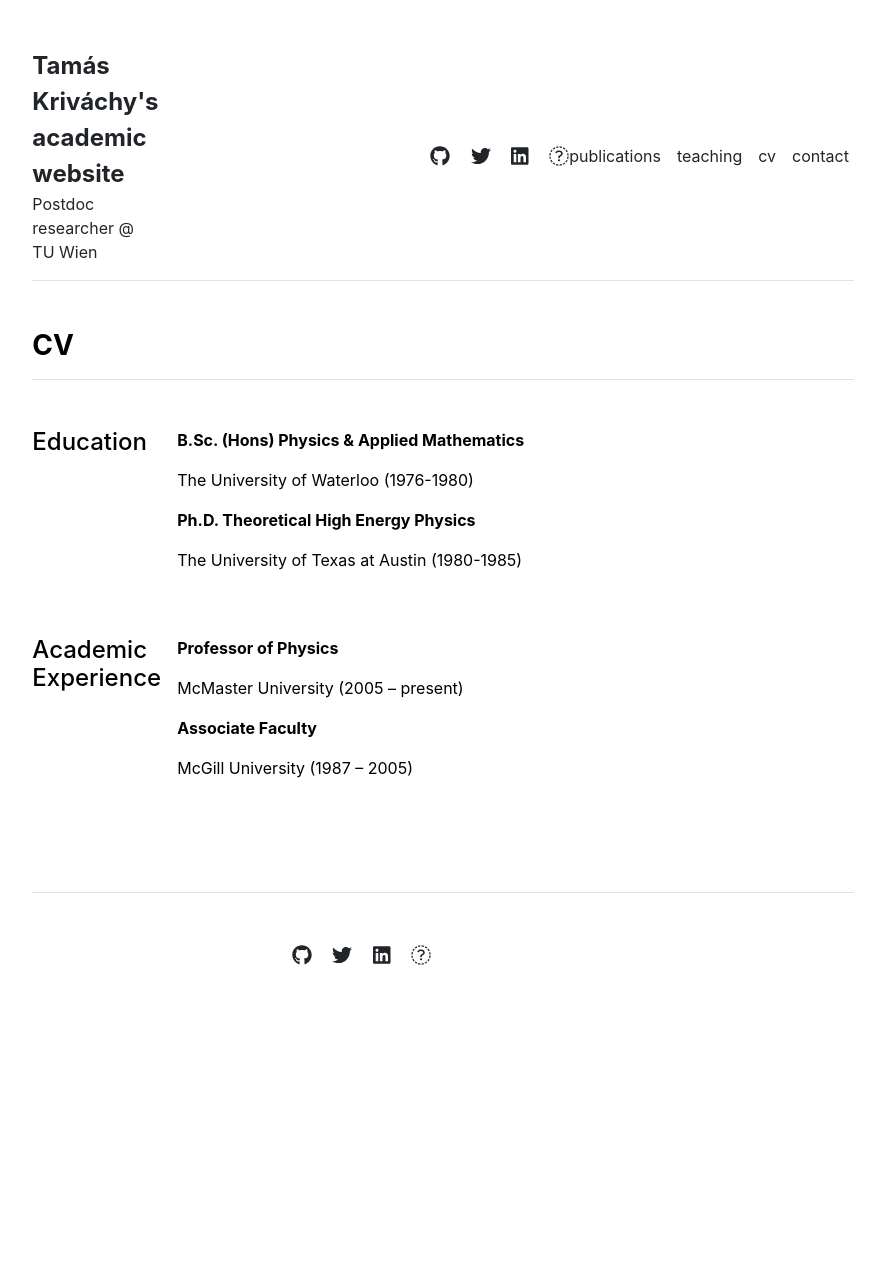
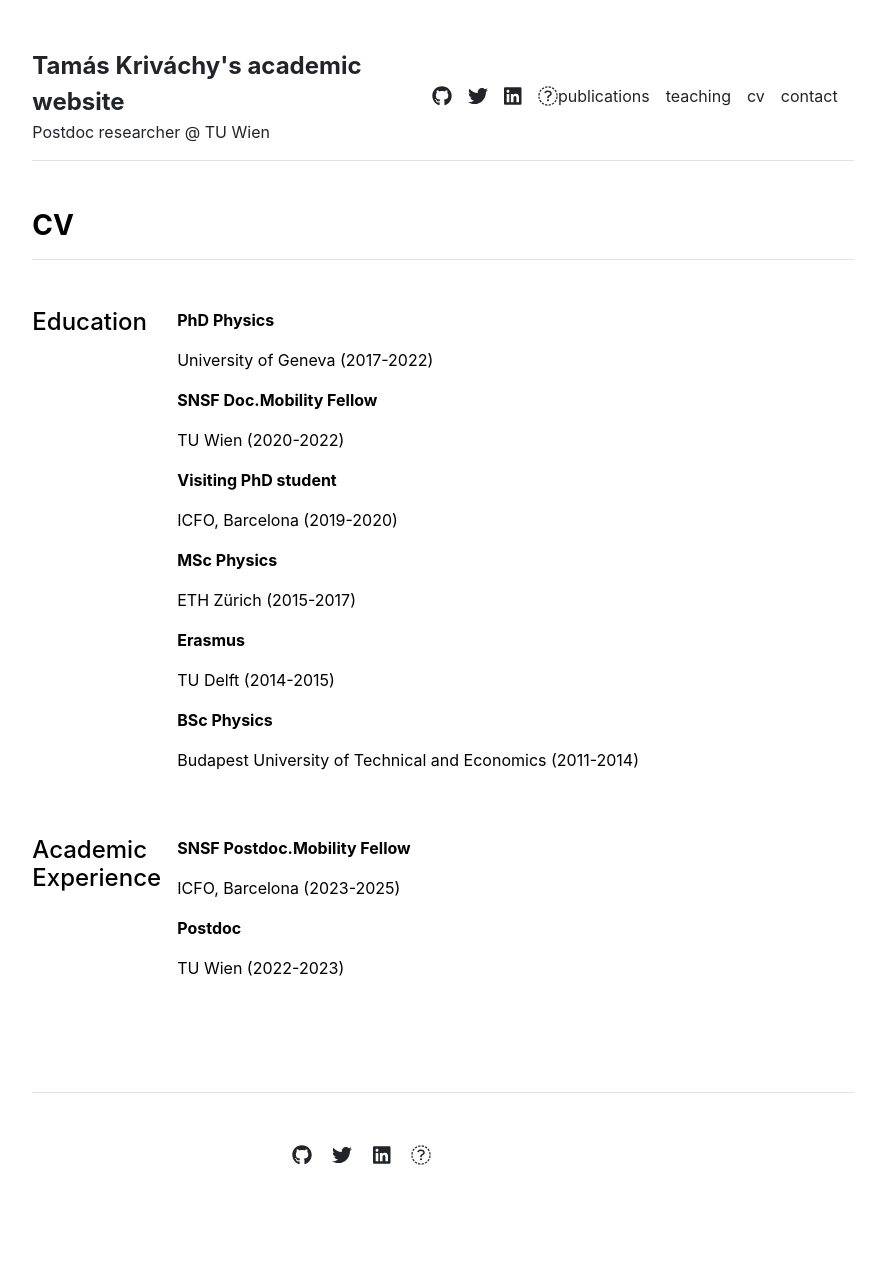
Before and after one commit to tkrivachy/tkrivachy.github.io, a Jekyll site: the page built from cv.md, in a window 1280 px wide. Shown: the whole page, without its empty margins (197-1082 px from the left). Built offline with Jekyll 4.4.1, drawn with Linux system fonts in a browser that asks for light colours; before the commit the page ends 1067 px from its top, so only the background shows below that.

```diff
--- a/_data/cv/academic-experience.yml
+++ b/_data/cv/academic-experience.yml
@@ -1,5 +1,6 @@
-- title: 'Professor of Physics'
-  description: 'McMaster University (2005 – present)'
 
-- title: 'Associate Faculty'
-  description: 'McGill University (1987 – 2005)'
+- title: 'SNSF Postdoc.Mobility Fellow'
+  description: 'ICFO, Barcelona (2023-2025)'
+
+- title: 'Postdoc'
+  description: 'TU Wien (2022-2023)'
--- a/_data/cv/education.yml
+++ b/_data/cv/education.yml
@@ -1,5 +1,17 @@
-- title: 'B.Sc. (Hons) Physics & Applied Mathematics'
-  description: 'The University of Waterloo (1976-1980)'
+- title: 'PhD Physics'
+  description: 'University of Geneva (2017-2022)'
 
-- title: 'Ph.D. Theoretical High Energy Physics'
-  description: 'The University of Texas at Austin (1980-1985)'
+- title: 'SNSF Doc.Mobility Fellow'
+  description: 'TU Wien (2020-2022)'
+
+- title: 'Visiting PhD student'
+  description: 'ICFO, Barcelona (2019-2020)'
+
+- title: 'MSc Physics'
+  description: 'ETH Zürich (2015-2017)'
+
+- title: 'Erasmus'
+  description: 'TU Delft (2014-2015)'
+
+- title: 'BSc Physics'
+  description: 'Budapest University of Technical and Economics (2011-2014)'
--- a/_includes/header.html
+++ b/_includes/header.html
@@ -7,7 +7,8 @@
       <span>{{ site.description }}</span>
     </a>
   </div>
-  <div class="col-md-6 text-end social-media-icons">
+  <!-- <div class="col-md-6 text-end social-media-icons"> -->
+  <div class="d-inline-flex social-media-icons">
     {% for item in site.data.settings.social %}
       <a href="{{ item.link }}" class="ms-3 fs-5"><i class="fab fa-{{ item.icon }}"></i></a>
     {% endfor %}
--- a/_layouts/home.html
+++ b/_layouts/home.html
@@ -1,8 +1,6 @@
 ---
 layout: default
 ---
-
-{% include aboutme.html %}
 
 <div class="row g-5 mb-5">
   <div class="col-md-6">
```
Also changed, not shown: _data/publications copy.yml (added, +13 -0 lines), _data/publications.yml (+10 -10 lines), _includes/aboutme.html (deleted, +0 -10 lines), _layouts/aboutme.html (deleted, +0 -7 lines), aboutme.md (deleted, +0 -6 lines).
